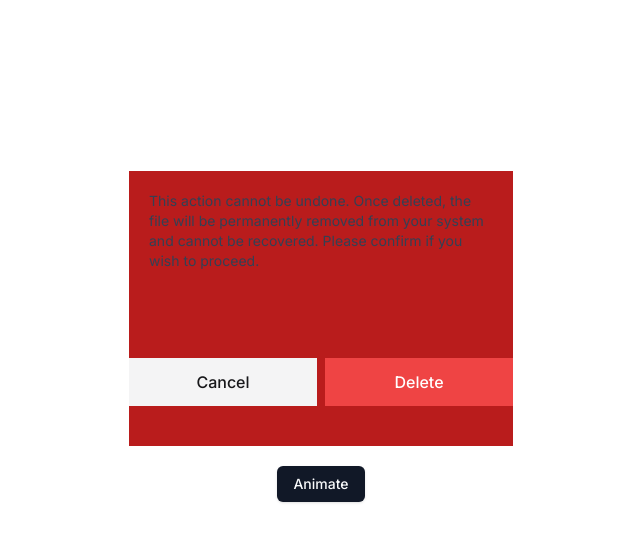
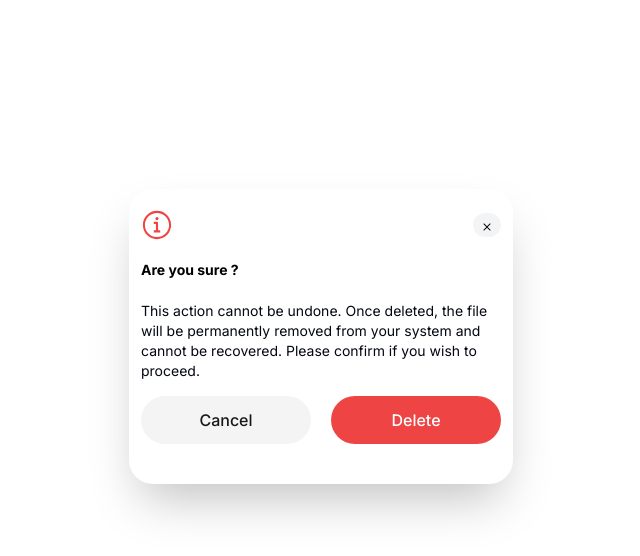
Before and after one commit to lebresilien/Tests, a Next.js app: page /delete in a window 1280 px wide. Both pictures are taken after a click on the button "Delete". Shown: the top 556 px of the page, without its empty margins (319-959 px from the left). Built offline with nearby package versions, Linux system fonts and the light colour scheme.

Commit message:
delete button v2

```diff
--- a/src/app/delete/page.tsx
+++ b/src/app/delete/page.tsx
@@ -2,6 +2,8 @@
 import { AnimatePresence, motion } from "framer-motion";
 import { Button } from "@/components/ui/button";
 import { useState } from "react";
+import { cn } from "@/lib/utils";
+import { Icon } from "@/components/ui/icons";
 
 export default function Home() {
 
@@ -9,11 +11,22 @@ export default function Home() {
     const [isVisible, setIsVisible] = useState(false);
 
     return (
-        <main className="flex min-h-screen flex-col items-center justify-center space-y-5">
+        <main className="flex min-h-screen flex-col items-center justify-center space-y-10">
             <div className="flex items-start justify-end w-[400px] space-x-3">
-                {/* <motion.button
+                {/*<div className="w-full flex justify-end">
+                   <motion.div
+                        className="bg-green-500 p-5 h-[50px] w-[50px]"
+                        animate={{
+                            height: isVisible ? 250 : 50
+                        }}
+                    ></motion.div>
+                </div>
+                <motion.button
                     onClick={() => setHover(false)}
-                    className="text-white bg-slate-200 w-[200px] h-10 rounded-full hidden"
+                    className={cn(
+                        "text-white bg-slate-200 w-[200px] h-10 rounded-full hidden",
+                        hover ? "block" : "none"
+                    )}
                     animate={{
                         display: hover ? "block" : "none"
                     }}
@@ -21,7 +34,7 @@ export default function Home() {
                         duration: 0
                     }}
                 >
-                    Cancel
+                    Cancele
                 </motion.button>
 
                 <motion.button
@@ -35,32 +48,57 @@ export default function Home() {
                 </motion.button>*/}
             </div>
 
-            <motion.div
-                className="relative py-10 w-full max-w-sm rounded-lg bg-green-500"
-                animate={{
-
-                }}
+            <div
+                className="relative py-10 w-full max-w-sm rounded-lg"
             >
                 <motion.div
-                    className="absolute duration-[500ms] ease-in-out transition-all bg-red-700 w-full h-[275px] bottom-0 left-0 right-0 overflow-hidden"
+                    animate={{
+                        height: isVisible ? 295 : 0,
+                        display: isVisible ? 'block' : 'none'
+                    }}
+                    transition={{
+                        duration: .25
+                    }}
+                    className="absolute hidden flex flex-col space-y-5 bg-white w-full h-0 bottom-0 left-0 right-0 overflow-hidden shadow-2xl rounded-3xl px-3 py-5"
                 >
-                    <motion.div
-                        className="flex flex-col items-start gap-2 p-5"
+                    <div className="flex justify-between items-center mb-4">
+                        <span className="text-red-500">
+                            <Icon name={"info-circled"} className="h-8 w-8"/>
+                        </span>
+                        <span className="bg-gray-100 px-2 rounded-full text-black cursor-pointer" onClick={() => setIsVisible(false)}>
+                            <Icon name={"cross-2"} className="h-3 w-3"/>
+                        </span>
+                    </div>
+                    <span className="text-black font-bold text-sm">Are you sure ?</span>
+                    <p className="text-sm">This action cannot be undone. Once deleted, the file will be permanently removed from your system and cannot be recovered. Please confirm if you wish to proceed.</p>
+                </motion.div>
+                <div className={cn(
+                    "flex gap-2 relative z-[2] w-full space-x-3 px-3",
+                    isVisible ? "justify-between" : "justify-end"
+                )}>
+                    <motion.button
+                        onClick={() => setIsVisible(!isVisible)}
+                        className={cn(
+                            "rounded-full bg-zinc-100 text-zinc-900 font-medium py-3 px-6 cursor-pointer w-1/2",
+                            isVisible ? "block" : "hidden"
+                        )}
                     >
-                        <motion.p className="text-sm text-slate-700 line-clamp-4">This action cannot be undone. Once deleted, the file will be permanently removed from your system and cannot be recovered. Please confirm if you wish to proceed.</motion.p>
-                    </motion.div>
-                </motion.div>
-                <motion.div className="w-full flex items-center gap-2 relative z-[2]">
-                    <motion.button className="bg-zinc-100 text-zinc-900 font-medium py-3 px-6 w-full cursor-pointer" >Cancel</motion.button>
-                    <motion.button className="bg-red-500 text-white font-medium py-3 px-6 w-full cursor-pointer h-12 relative">
-                        <motion.div className="absolute inset-0 w-full h-full flex items-center justify-center">
-                            <span className="block w-16 text-center inset-0 shrink-0">Delete</span>
-                        </motion.div>
+                        Cancel
                     </motion.button>
-                </motion.div>
-            </motion.div>
-
-            <Button onClick={() => setIsVisible(!isVisible)}>Animate</Button>
+                    <motion.button
+                        onClick={() => setIsVisible(!isVisible)}
+                        animate={{
+                            width: isVisible ? '50%' : '100%',
+                        }}
+                        transition={{
+                            duration: .5
+                        }}
+                        className="bg-red-500 text-white font-medium py-3 px-6 w-full cursor-pointer h-12 w-full rounded-full"
+                    >
+                       Delete
+                    </motion.button>
+                </div>
+            </div>
         </main>
     )
 }
--- a/types/name.d.ts
+++ b/types/name.d.ts
@@ -3,6 +3,7 @@
 export type IconName =
   | "check-circled"
   | "cross-2"
+  | "info-circled"
   | "magnifying-glass"
   | "minus"
   | "plus"
```
Also changed, not shown: other/svg-icons/info-circled.svg (added), public/icons/sprite.svg.
